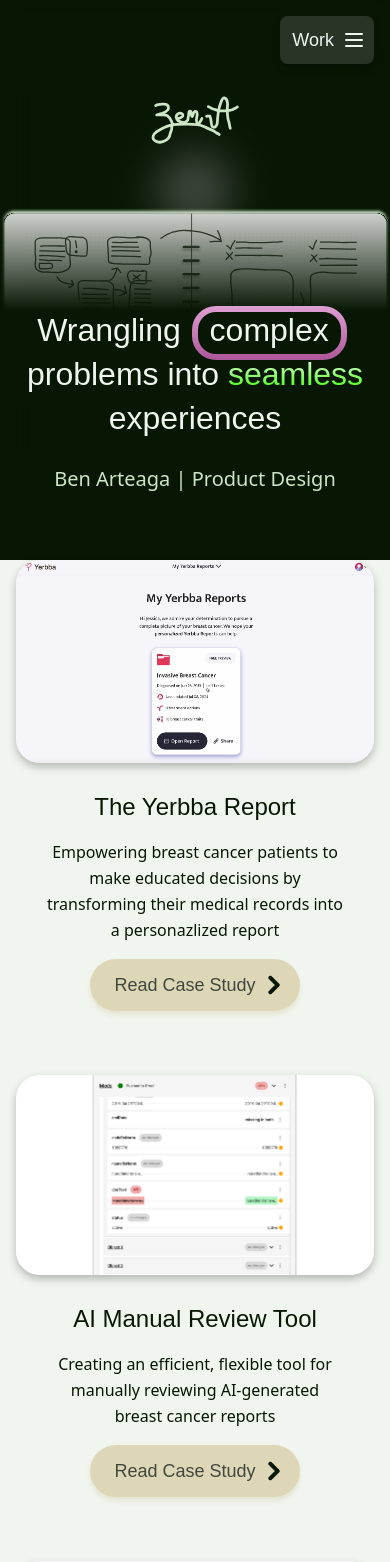
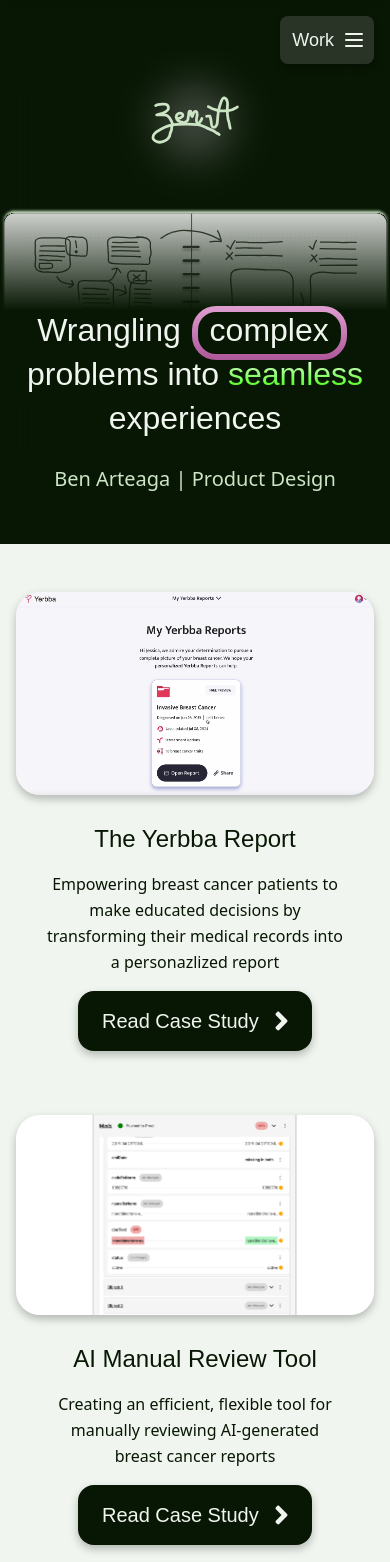
Before and after one commit to BenA56/Portfolio, a React (Create React App) app: page / in a window 390 px wide. Shown: the top 1562 px of the page. Built offline with nearby package versions, Linux system fonts and the light colour scheme; a web font is replaced by a local one.

Commit message:
new mobile case studies layout

```diff
--- a/src/App.css
+++ b/src/App.css
@@ -2,7 +2,7 @@
   display: flex;
   flex-direction: column;
   align-items: center;
-  padding: 48px 0px 128px 0px;
+  padding: 48px 0px 0px 0px;
   background-color: #081704;
   position: relative;
   overflow: hidden;
@@ -64,8 +64,13 @@
   }
 
   .background {
-    gap: 64px;
+    gap: 48px;
     padding-top: 48px;
+    padding-bottom: 0px;
+  }
+
+  .caseStudies {
+    margin-bottom: -48px;
   }
 
   .b1 {
@@ -125,7 +130,7 @@
 
 @media screen and (max-width: 1300px) {
   .caseStudies {
-    padding: 0px 16px;
+    padding: 48px 16px;
   }
 }
 
@@ -185,3 +190,15 @@
   right: auto;
   border-radius: 100px;
 }
+
+@media screen and (max-width: 800px) {
+  .sig-spotlight {
+    top: 200px;
+  }
+}
+
+@media screen and (max-width: 600px) {
+  .sig-spotlight {
+    top: 84px;
+  }
+}
--- a/src/Home/CaseStudy.css
+++ b/src/Home/CaseStudy.css
@@ -56,6 +56,14 @@
     align-items: center;
 }
 
+.white-arrow {
+    display: none;
+}
+
+.dark-arrow {
+    display: block;
+}
+
 @media screen and (max-width: 1300px) {
     .case {
         gap: 32px;
@@ -83,20 +91,29 @@
     }
 
     .readButton {
-        background-color: #DED7B7;
+        background-color: #081704;
         display: flex;
         flex-direction: row;
         align-items: center;
-        gap: 8px;
-        padding: 16px 16px 16px 24px;
-        border-radius: 50px;
+        gap: 16px;
+        font-size: 20px;
+        padding: 16px 24px;
+        border-radius: 16px;
         text-decoration: none;
-        color: #40483E;
-        box-shadow: 0px 4px 4px 0px rgb(222,215,183,0.5);
+        color: #F0F5EF;
+        box-shadow: 0px 4px 8px 0px rgb(0,0,0,0.25);
         transition: background-color 0.4s ease, margin-left 0.4s ease;
     }
 
     .readButton:active {
         margin-left: 16px;
     }
+
+    .white-arrow {
+        display: block;
+    }
+
+    .dark-arrow {
+        display: none;
+    }
 }
--- a/src/Home/CaseStudy.jsx
+++ b/src/Home/CaseStudy.jsx
@@ -12,8 +12,9 @@
                 <div className='content'>{desc}</div>
                 <div className="caseSignifier">
                     <div className="readButton">
-                        <div className="button"> Read Case Study </div>
-                        <img src="/utility/right-arrow.png" alt="arrow" width="20px" height="auto" />
+                        <div className="button" style={{fontSize: "20px", lineHeight: "28px"}}> Read Case Study </div>
+                        <img src="/utility/right-arrow.png" className="dark-arrow" alt="arrow" width="20px" height="auto" />
+                        <img src="/playbook/arrow.svg" className="white-arrow" alt="arrow" height="20px" width="auto" />
                     </div>
                 </div>
             </div>
--- a/src/Home/Hero.css
+++ b/src/Home/Hero.css
@@ -6,6 +6,8 @@
     position: relative;
     width: 100%;
     color: #F0F5EF;
+    padding-bottom: 48px;
+    box-sizing: border-box;
 }
 
 .notebook {
```
